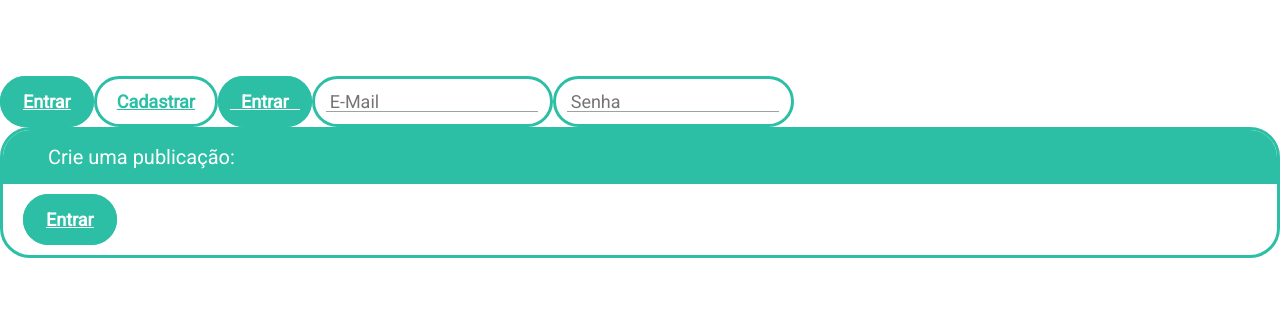
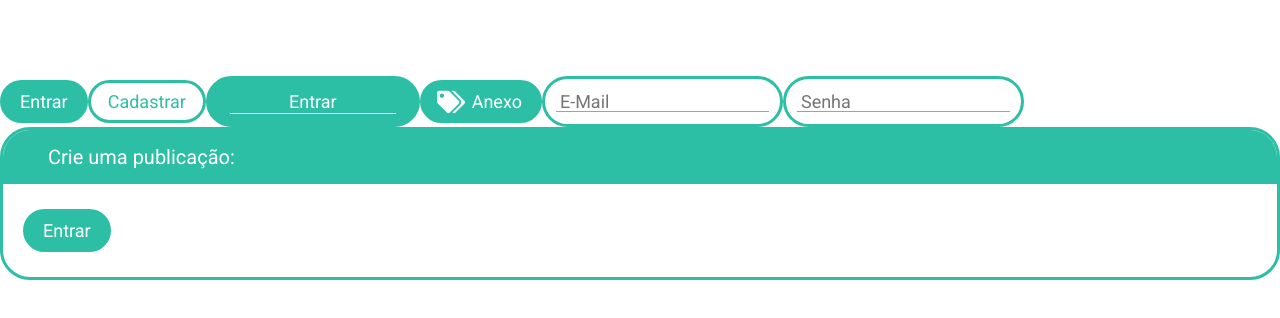
Before and after one commit to 1ChristianAlex/ladies-first, a React (Create React App) app in the folder frontend/: page /components in a window 1280 px wide. Shown: the top 318 px of the page. Built offline with nearby package versions, Linux system fonts and the light colour scheme.

Commit message:
feat: button icon and stylings

```diff
--- a/frontend/package.json
+++ b/frontend/package.json
@@ -12,8 +12,7 @@
     "react-icons": "^3.7.0",
     "react-router-dom": "^5.1.1",
     "react-scripts": "3.1.2",
-    "styled-components": "^4.4.0",
-    "styled-icons": "^8.5.1"
+    "styled-components": "^4.4.0"
   },
   "scripts": {
     "start": "react-scripts start",
--- a/frontend/src/App.js
+++ b/frontend/src/App.jsx
@@ -1,6 +1,7 @@
 import React from 'react';
 import Routes from './routes';
 import GlobalStyle from './styles/GlobalStyle';
+
 
 function App() {
   return (
--- a/frontend/src/components/Button/Button.jsx
+++ b/frontend/src/components/Button/Button.jsx
@@ -1,22 +1,36 @@
 import React from 'react';
+import PropTypes from 'prop-types';
+import * as Fa from 'react-icons/fa';
+import { StyledButton, StyledIcon, Text } from './styles';
 
-import { StyledButton } from './styles';
+const Button = ({ text, href, to, bigger, active, icon }) => {
+  const Icon = Fa[icon]
+  console.log(StyledButton)
 
-const Button = ({ text, href, to, bigger, active }) => (
+  return (
   <StyledButton
     href={href}
     to={to}
     bigger={bigger ? 1 : 0}
     active={active ? 1 : 0}
   >
-    {text}
+    {icon && <StyledIcon as={Icon} size="28" />}
+    <Text hasIcon={!!icon}>{text}</Text>
   </StyledButton>
-);
+)};
 
 Button.defaultProps = {
   active: false,
   bigger: false,
-  to: '/'
+  to: '/',
+  icon: ''
 };
 
+Button.propTypes = {
+  active: PropTypes.bool,
+  bigger: PropTypes.bool,
+  to: PropTypes.string,
+  icon: PropTypes.string
+}
+
 export default Button;
--- a/frontend/src/components/Button/styles.js
+++ b/frontend/src/components/Button/styles.js
@@ -3,41 +3,55 @@ import { Link } from 'react-router-dom';
 import { Colors } from 'styles';
 
 export const StyledButton = styled(Link)`
+  display: inline-flex;
+  justify-content: center;
+  align-items: center;
+  width: fit-content;
   background-color: ${Colors.primary};
   color: ${Colors.white};
   border-radius: 50px;
-  padding: 12px 20px;
+  padding: 8px 17px;
   font-family: Roboto, sans-serif;
-  font-weight: bold;
   font-size: 18px;
   border: 3px solid ${Colors.primary};
   position: relative;
   transition: opacity 0.2s ease-in-out;
+  text-decoration: none;
 
   :hover {
     opacity: 0.7;
   }
 
-  ${props =>
-    props.active &&
-    css`
-      background-color: ${Colors.white};
-      color: ${Colors.primary};
-    `}
+  ${props => !!props.active && css`
+    background-color: ${Colors.white};
+    color: ${Colors.primary};
+  `}
 
   ${props =>
-    props.bigger &&
+    !!props.bigger &&
     css`
-      pafding: 12px 80px;
+      padding: 12px 80px;
 
       ::after {
         content: '';
         position: absolute;
         width: 80%;
         border-bottom: 1px solid ${Colors.white};
-        bottom: 14px;
+        bottom: 10px;
         left: 50%;
         transform: translateX(-50%);
       }
     `}
 `;
+
+export const StyledIcon = styled.svg`
+  position: absolute;
+  margin-right: 10px;
+  left: 14px;
+`;
+
+export const Text = styled.span`
+  ${props => !!props.hasIcon && css`
+    margin-left: 32px;
+  `}
+`;
--- a/frontend/src/pages/Components/Components.jsx
+++ b/frontend/src/pages/Components/Components.jsx
@@ -8,6 +8,7 @@ const Components = () => {
       <Button text="Entrar" href="https://google.com" />
       <Button text="Cadastrar" active href="https://google.com" />
       <Button text="Entrar" bigger href="https://google.com" />
+      <Button text="Anexo" icon="FaTags" href="https://google.com" />
       <Input placeholder="E-Mail" type="email" />
       <Input placeholder="Senha" type="password" />
       <ContentWrapper title="Crie uma publicação:">
```
